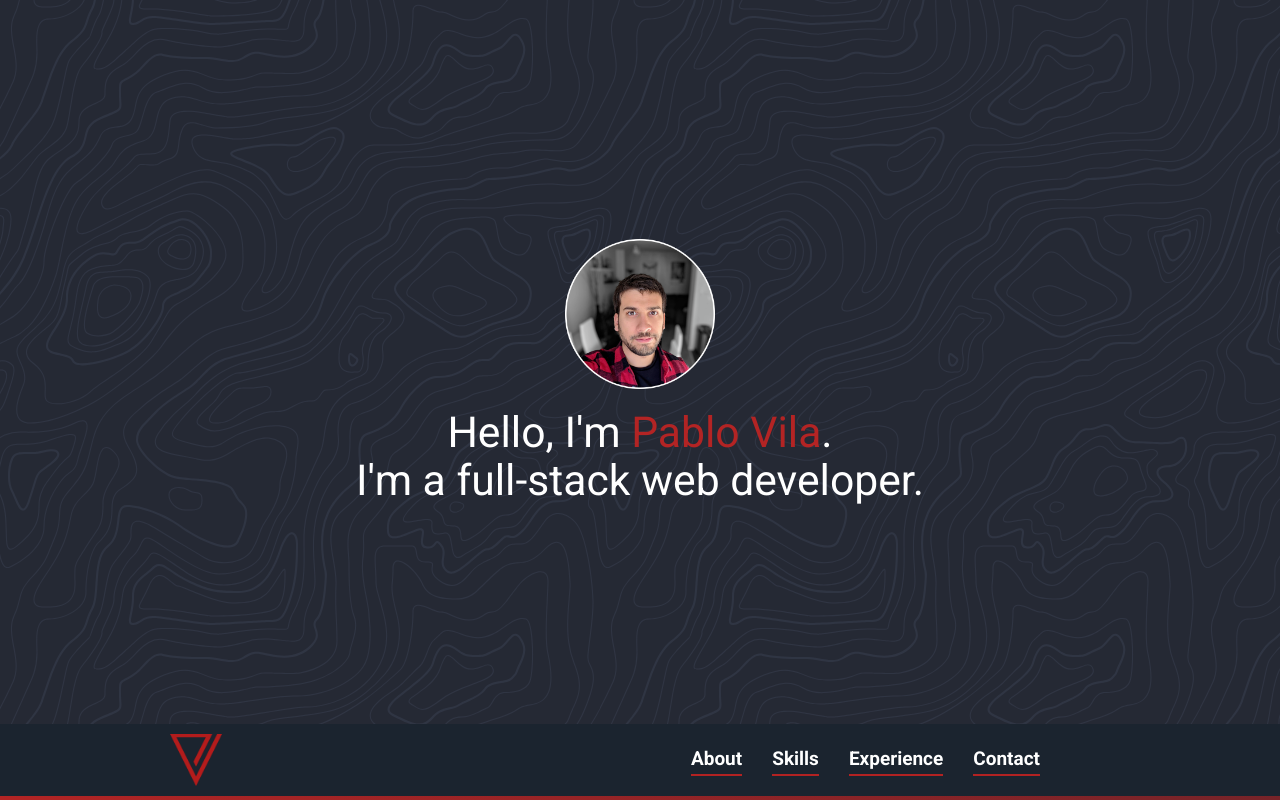
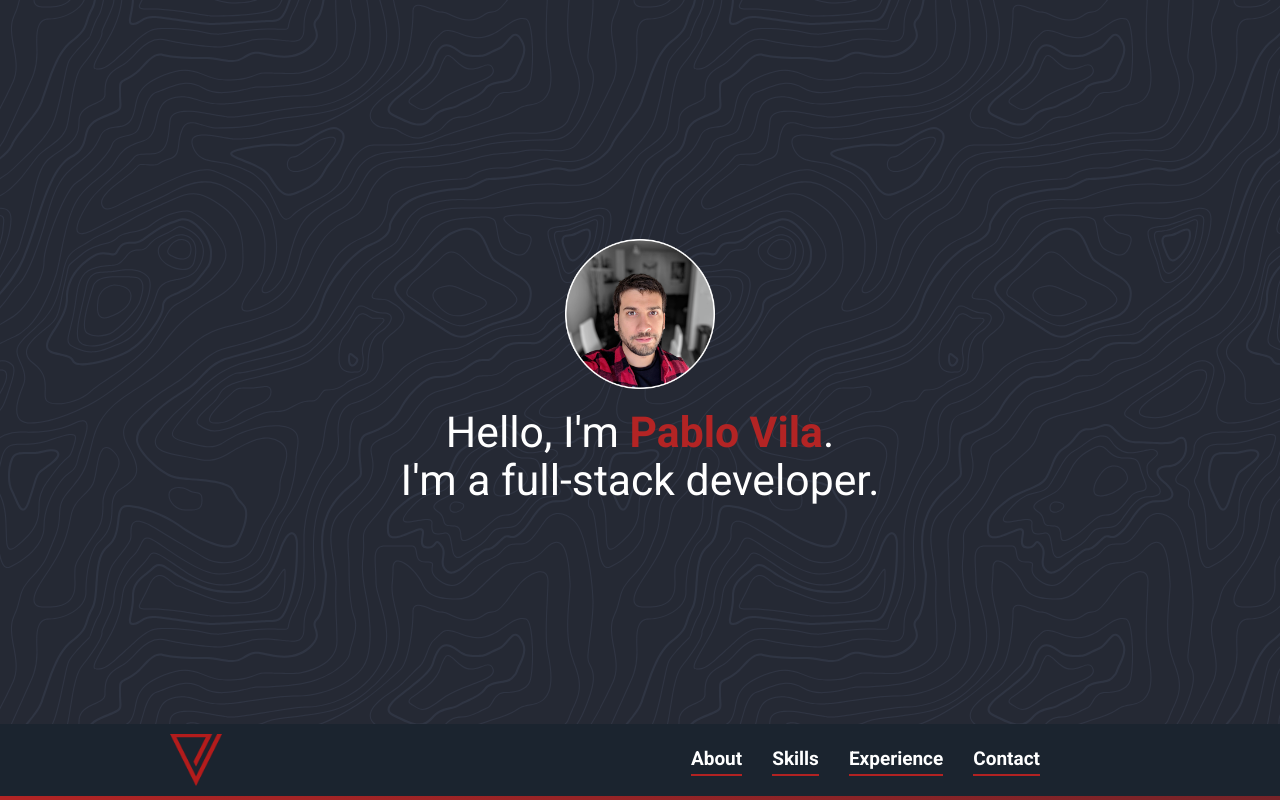
Before and after one commit to pablovila/pablovila.com, a Gatsby site: page / in a window 1280 px wide. Shown: the top 800 px of the page. Built offline with nearby package versions, Linux system fonts and the light colour scheme; Gatsby itself is replaced by a stand-in of ours; some packages are replaced by stand-ins of ours; what compass-vertical-rhythm would draw is missing.

Commit message:
added strong in typography

```diff
--- a/src/components/start.js
+++ b/src/components/start.js
@@ -35,10 +35,6 @@ const TextContainer = styled.div`
   text-align: center;
 `
 
-const Highlight = styled.span`
-  color: ${COLORS.red};
-`
-
 const Start = () => (
   <StartContainer id="start">
     <CenterContainer>
@@ -46,9 +42,9 @@ const Start = () => (
         <FlipWrapper front={MeImage} back={PvImage} />
       </MeContainer>
       <TextContainer>
-        Hello, I'm <Highlight>Pablo Vila</Highlight>.
+        Hello, I'm <strong>Pablo Vila</strong>.
         <br />
-        I'm a full-stack web developer.
+        I'm a full-stack developer.
       </TextContainer>
     </CenterContainer>
   </StartContainer>
--- a/src/utils/typography.js
+++ b/src/utils/typography.js
@@ -2,6 +2,7 @@ import Typography from 'typography'
 import gray from 'gray-percentage'
 import { MOBILE_MEDIA_QUERY } from 'typography-breakpoint-constants'
 import verticalRhythm from 'compass-vertical-rhythm'
+import { COLORS } from '../styles/constants'
 
 const typography = new Typography({
   baseFontSize: '19px',
@@ -48,6 +49,9 @@ const typography = new Typography({
         marginLeft: '20px',
         marginBottom: 0,
       },
+      strong: {
+        color: `${COLORS.red}`,
+      },
       // Blockquote styles.
       blockquote: {
         ...scale(1 / 5),
```
